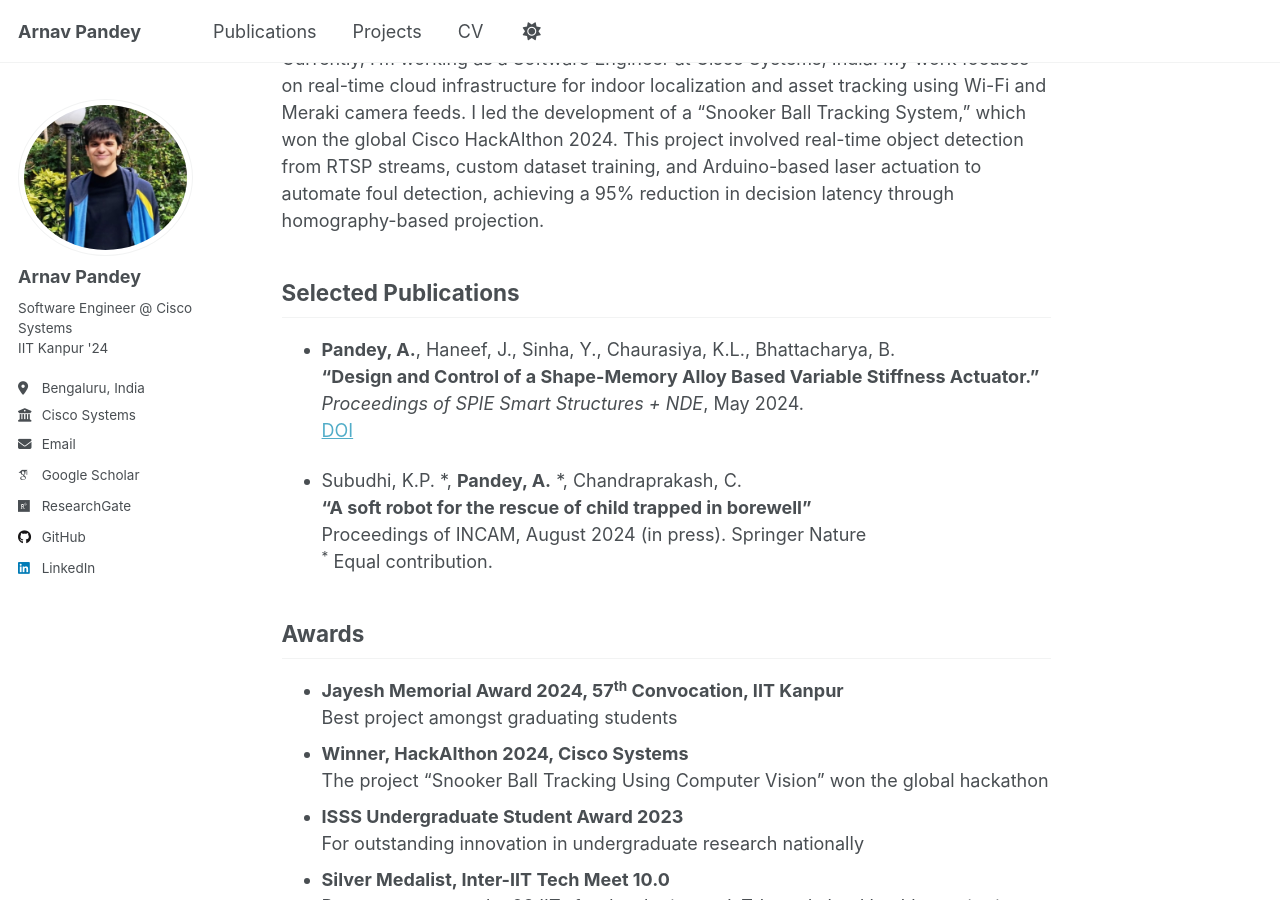
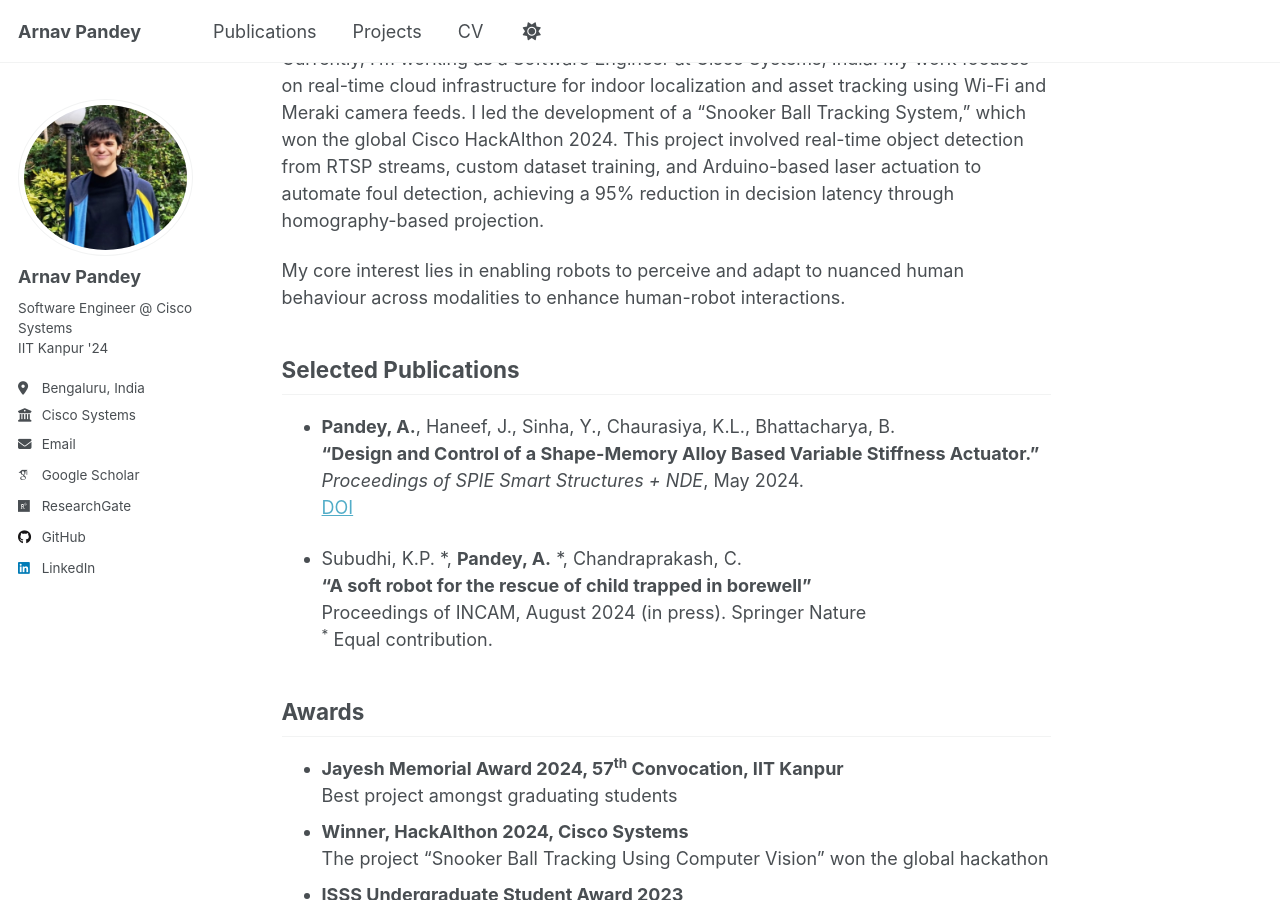
Before and after one commit to arnavpandey712/arnavpandey712.github.io, a Jekyll site: the page built from _pages/about.md, in a window 1280 px wide and 900 px high, scrolled down 363 px. Built offline with Jekyll 4.4.1, drawn with Linux system fonts in a browser that asks for light colours; some web fonts are replaced; a script that is not in the unit is left out.

Commit message:
Updated bio and CV

```diff
--- a/_pages/about.md
+++ b/_pages/about.md
@@ -10,6 +10,7 @@ Hello there! I completed my bachelor's in Mechanical Engineering from IIT Kanpur
 
 Currently, I’m working as a Software Engineer at Cisco Systems, India. My work focuses on real-time cloud infrastructure for indoor localization and asset tracking using Wi-Fi and Meraki camera feeds. I led the development of a "Snooker Ball Tracking System," which won the global Cisco HackAIthon 2024. This project involved real-time object detection from RTSP streams, custom dataset training, and Arduino-based laser actuation to automate foul detection, achieving a 95% reduction in decision latency through homography-based projection.
 
+My core interest lies in enabling robots to perceive and adapt to nuanced human behaviour across modalities to enhance human-robot interactions.
 
 ## Selected Publications
 
```
Also changed, not shown: 1 other file.
